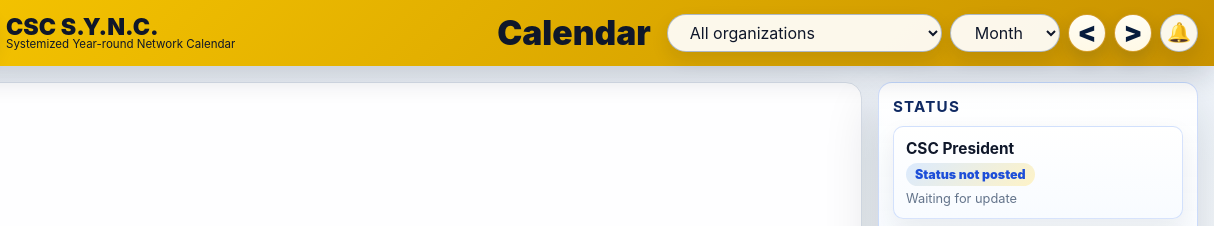
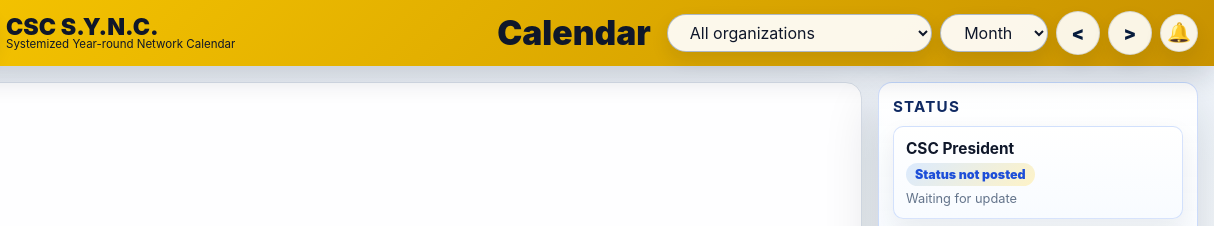
Before and after one commit to centralstudentcouncil2026-rgb/CSC-SYNC-PublicView, a plain HTML site: page index.html in a window 1280 px wide. Shown: the top 226 px of the page, 66-1280 px from the left. Drawn offline with Linux system fonts and the light colour scheme; a script that the page names is missing.

Commit message:
Match public nav buttons to org dashboard

```diff
--- a/index.html
+++ b/index.html
@@ -29,11 +29,10 @@
     .control { border-radius: 999px; padding: 0 18px; min-width: 0; outline: none; }
     .control:focus, .icon-button:focus { border-color: var(--blue); box-shadow: 0 0 0 3px rgba(37, 99, 235, .18), 0 8px 18px rgba(15, 23, 42, .10); }
     .select-control { width: min(300px, 28vw); } .view-control { width: 118px; text-align: center; }
-    .icon-button { display: inline-grid; place-items: center; width: 38px; min-width: 38px; padding: 0; border-radius: 50%; cursor: pointer; font-size: 1.4rem; font-weight: 950; line-height: 1; transition: background-color .16s ease, border-color .16s ease, box-shadow .16s ease, color .16s ease, transform .16s ease; }
-    #prevButton, #nextButton { background: linear-gradient(180deg, #fffdf4, #fff9e6); border: 1.5px solid rgba(202, 138, 4, .82); color: #071c3d; font-size: 1.72rem; font-weight: 950; line-height: 1; box-shadow: 0 8px 18px rgba(7, 28, 61, .16), inset 0 1px 0 rgba(255, 255, 255, .9); text-align: center; }
-    #prevButton:hover, #nextButton:hover { background: #ffffff; border-color: #f5c400; box-shadow: 0 12px 24px rgba(7, 28, 61, .20), 0 0 0 3px rgba(245, 196, 0, .22); transform: scale(1.06); }
-    #prevButton:active, #nextButton:active { transform: scale(.96); box-shadow: 0 5px 12px rgba(7, 28, 61, .18), inset 0 2px 4px rgba(15, 23, 42, .08); }
-    #prevButton:focus-visible, #nextButton:focus-visible { outline: 3px solid rgba(7, 28, 61, .28); outline-offset: 3px; }
+    .icon-button { align-items: center; background: rgba(255, 255, 255, 0.9); border: 1px solid rgba(100, 116, 139, 0.24); border-radius: 50%; box-shadow: 0 8px 18px rgba(15, 23, 42, 0.08); color: #071c3d; cursor: pointer; display: inline-flex; font-size: 1.15rem; font-weight: 900; justify-content: center; line-height: 1; min-height: 38px; padding: 0; transition: border-color .16s ease, box-shadow .16s ease, color .16s ease, transform .16s ease; width: 38px; min-width: 38px; }
+    .icon-button:hover { border-color: #2563eb; color: #1d4ed8; box-shadow: 0 0 0 4px rgba(59, 130, 246, 0.14); }
+    .icon-button:active { transform: scale(.96); }
+    #prevButton, #nextButton { aspect-ratio: 1; border-radius: 50%; flex: 0 0 44px; height: 44px; max-width: 44px; min-height: 44px; min-width: 44px; padding: 0; width: 44px; }
     .notification-button { position: relative; color: #ca8a04; font-size: 1.2rem; }
     .badge { position: absolute; top: -6px; right: -4px; min-width: 18px; height: 18px; padding: 0 5px; border-radius: 999px; display: none; place-items: center; background: #dc2626; color: #fff; border: 2px solid #fff; font-size: .7rem; font-weight: 900; line-height: 1; }
     .badge.show { display: grid; }
@@ -73,7 +72,7 @@
     .empty-state { color: var(--muted); font-size: .9rem; line-height: 1.4; padding: 12px; border: 1px dashed #cbd5e1; border-radius: 8px; background: #f8fafc; }
     @media (max-width: 1180px) { .app-header { grid-template-columns: 1fr; justify-items: stretch; } .calendar-title { order: 2; text-align: left; } .toolbar { order: 3; justify-content: flex-start; flex-wrap: wrap; } .brand { order: 1; } .select-control { width: min(100%, 380px); flex: 1 1 260px; } }
     @media (max-width: 980px) { main { grid-template-columns: 1fr; } .side-panel { max-height: none; grid-template-columns: repeat(2, minmax(0, 1fr)); align-items: start; } .panel-section { border-bottom: 0; padding-bottom: 0; } }
-    @media (max-width: 720px) { .app-header { padding: 8px; gap: 8px; } .brand-mark { width: 38px; height: 38px; } .brand-title strong { font-size: 1rem; } .brand-title span { display: none; } .calendar-title { font-size: 1.2rem; } .toolbar { display: grid; grid-template-columns: minmax(0, 1fr) 104px 38px 38px 38px; width: 100%; gap: 6px; } .select-control { grid-column: 1 / -1; width: 100%; } .control, .icon-button { height: 36px; } .icon-button { width: 36px; min-width: 36px; font-size: 1.3rem; } .view-control { width: 104px; padding-inline: 10px; } main { padding: 8px; } .calendar-panel { padding: 4px; border-radius: 10px; } #calendar { min-height: 72vh; } .fc .fc-daygrid-day-frame { min-height: 92px; } .fc .fc-col-header-cell-cushion, .fc .fc-daygrid-day-number { font-size: .78rem; } .fc .fc-event { font-size: .62rem; padding-inline: 3px; } .side-panel { grid-template-columns: 1fr; padding: 10px; } .detail-grid { grid-template-columns: 1fr; } }
+    @media (max-width: 720px) { .app-header { padding: 8px; gap: 8px; } .brand-mark { width: 38px; height: 38px; } .brand-title strong { font-size: 1rem; } .brand-title span { display: none; } .calendar-title { font-size: 1.2rem; } .toolbar { display: grid; grid-template-columns: minmax(0, 1fr) 104px 38px 38px 38px; width: 100%; gap: 6px; } .select-control { grid-column: 1 / -1; width: 100%; } .control, .icon-button { height: 36px; } .icon-button { width: 36px; min-width: 36px; font-size: 1.05rem; } #prevButton, #nextButton { flex-basis: 36px; height: 36px; max-width: 36px; min-height: 36px; min-width: 36px; width: 36px; } .view-control { width: 104px; padding-inline: 10px; } main { padding: 8px; } .calendar-panel { padding: 4px; border-radius: 10px; } #calendar { min-height: 72vh; } .fc .fc-daygrid-day-frame { min-height: 92px; } .fc .fc-col-header-cell-cushion, .fc .fc-daygrid-day-number { font-size: .78rem; } .fc .fc-event { font-size: .62rem; padding-inline: 3px; } .side-panel { grid-template-columns: 1fr; padding: 10px; } .detail-grid { grid-template-columns: 1fr; } }
     @media (max-width: 460px) { .toolbar { grid-template-columns: minmax(0, 1fr) 86px 36px 36px 36px; } .view-control { width: 86px; } .brand-title strong { max-width: 220px; } dialog { width: calc(100vw - 16px); border-radius: 12px; } .modal-header, .modal-body { padding-inline: 14px; } }
   </style>
 </head>
```
